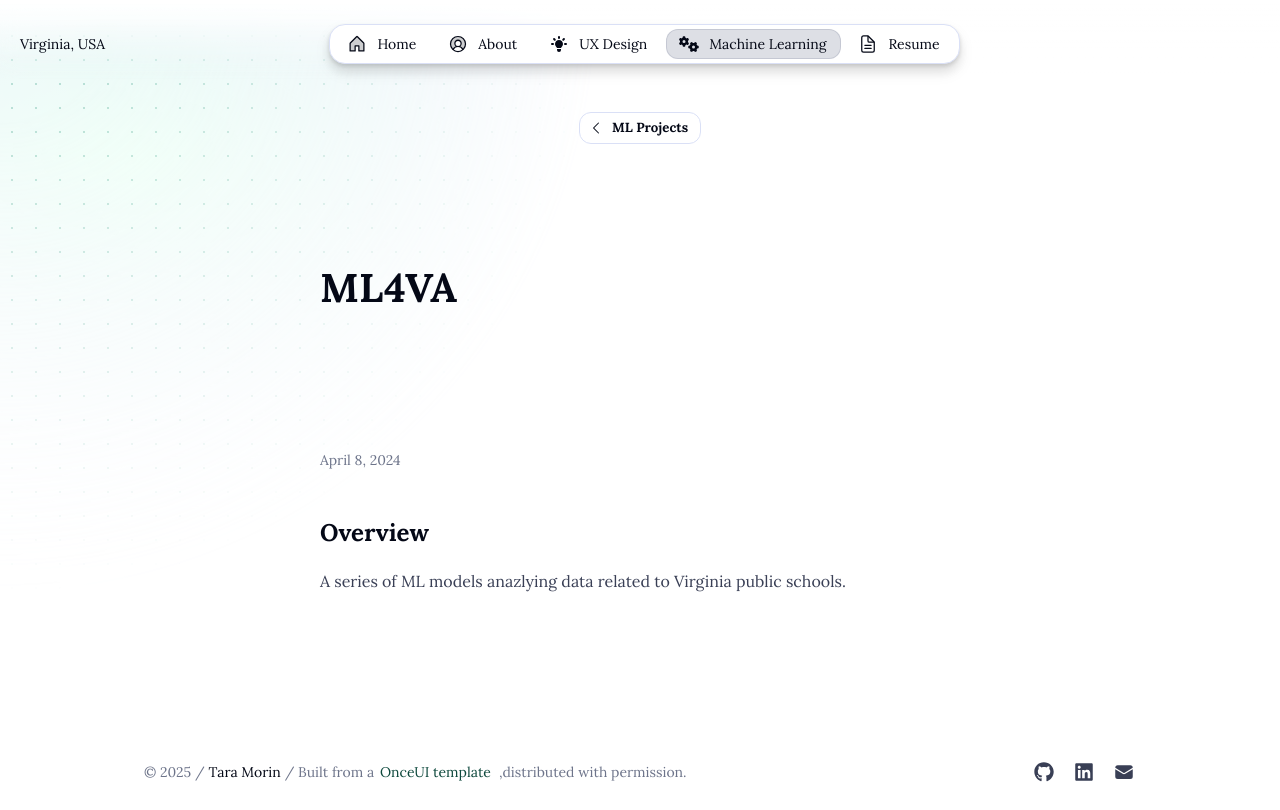
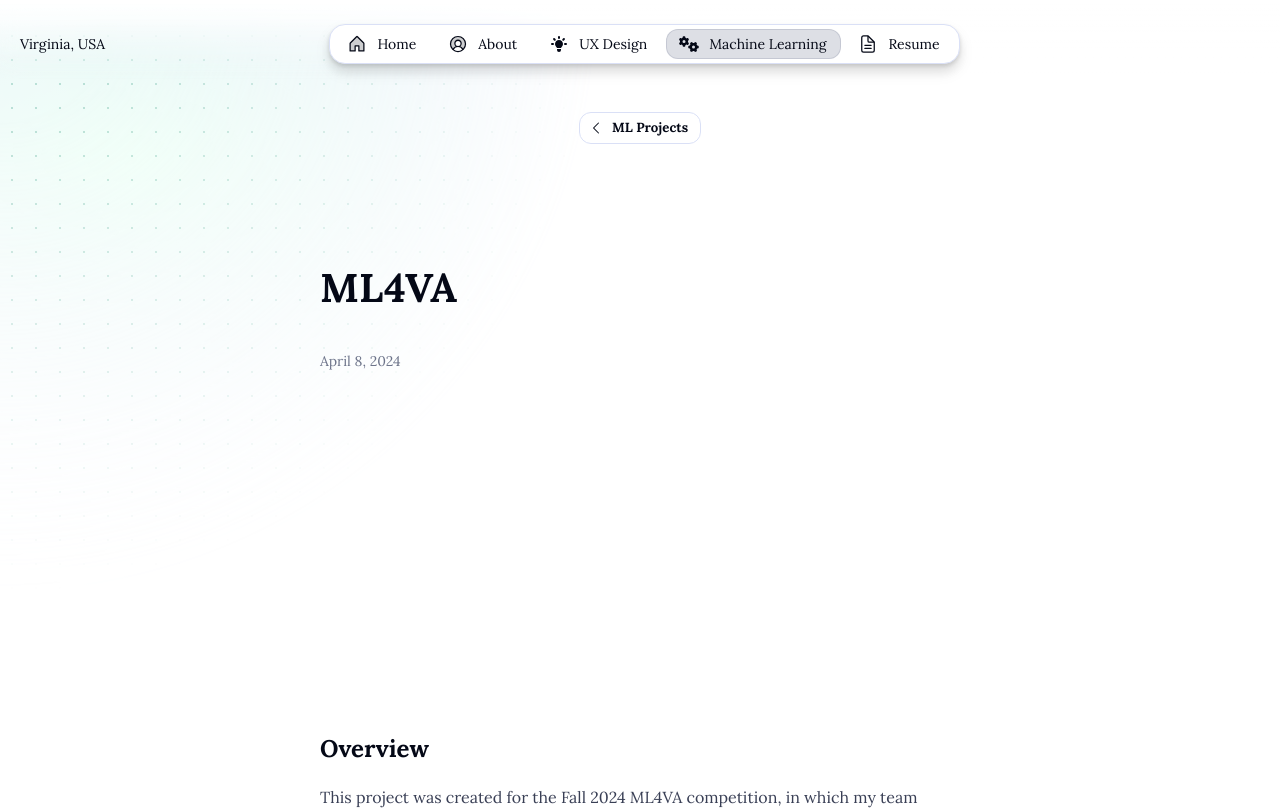
Before and after one commit to tara-morin/website, a Next.js app: page /en/machine_learning/ML4VA in a window 1280 px wide. Shown: the top 810 px of the page. Built offline with nearby package versions, Linux system fonts and the light colour scheme.

Commit message:
added hyperlink to ml posts

```diff
--- a/src/app/[locale]/machine_learning/[slug]/page.tsx
+++ b/src/app/[locale]/machine_learning/[slug]/page.tsx
@@ -121,6 +121,14 @@ export default function Project(
                         {formatDate(post.metadata.publishedAt)}
                     </Text>
                 </Flex>
+                <iframe
+                    width="560"
+                    height="315"
+                    src={post.metadata.video_link}
+                    frameBorder="0"
+                    data-allow="autoplay; encrypted-media"
+                    allowFullScreen>
+        </iframe>
                 <CustomMDX source={post.content} />
             </Flex>
             <ScrollToHash />
--- a/src/app/[locale]/machine_learning/projects/en/ML4VA.mdx
+++ b/src/app/[locale]/machine_learning/projects/en/ML4VA.mdx
@@ -1,8 +1,10 @@
 ---
 title: "ML4VA"
 publishedAt: "2024-04-08"
-summary: "A mobile game."
+summary: "A series of ML models anazlying data related to SOL scores of Virginia public schools.."
+video_link: "https://www.youtube.com/watch?v=54FUIW91UTQ"
 ---
 ## Overview
-
-A series of ML models anazlying data related to Virginia public schools.
+This project was created for the Fall 2024 ML4VA competition, in which my team placed 3rd out of over 50 teams. The challenge was to apply machine learning to solve a problem in the state of Virginia. Our team located multiple data sets about Virginia public schools, with one of the many columns being SOL pass rates (SOL stands for Standards of Learning, the standardized testing for Virginia). We cleaned our data then built and trained models to see what factors were key in high SOL pass rates.
+## Models Used
+Random Forest, K-means clustering, Linear & Polynomial Regression, Neural Network
--- a/src/app/[locale]/ux/[slug]/page.tsx
+++ b/src/app/[locale]/ux/[slug]/page.tsx
@@ -1,7 +1,7 @@
 import { notFound } from 'next/navigation'
 import { CustomMDX } from '@/components/mdx'
 import { getPosts } from '@/app/utils/utils'
-import { AvatarGroup, Button, Flex, Heading, SmartImage, Text } from '@/once-ui/components'
+import { Button, Flex, Heading, SmartImage, Text } from '@/once-ui/components'
 import { baseURL, renderContent } from '@/app/resources';
 import { routing } from '@/i18n/routing';
 import { unstable_setRequestLocale } from 'next-intl/server';
```
